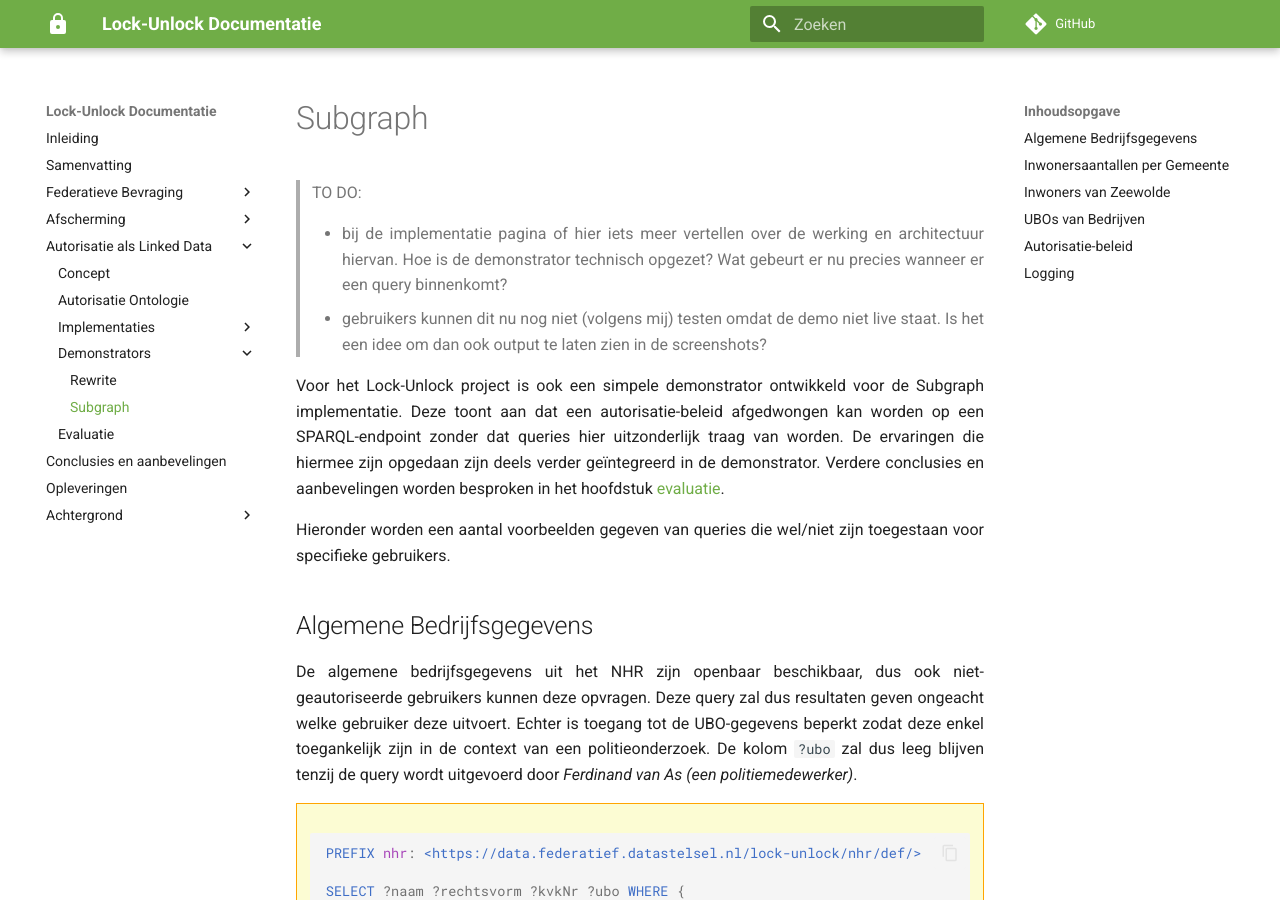
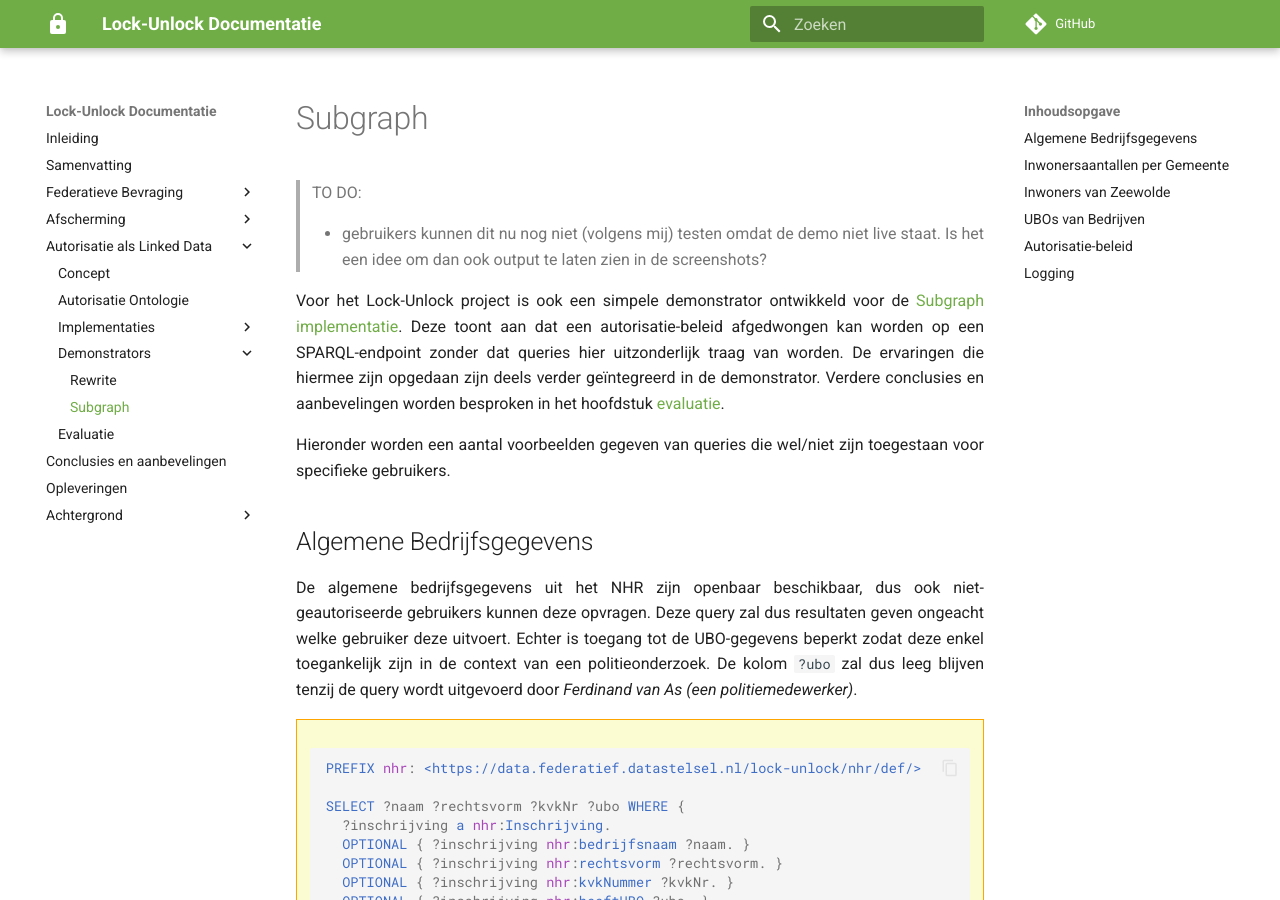
Before and after one commit to kadaster-labs/lock-unlock-docs, an MkDocs documentation site: the page built from docs/autorisatie-als-linkeddata/demonstrators/subgraph.md, in a window 1280 px wide and 900 px high. Built offline with MkDocs 1.6.1 and Material for MkDocs 9.7.7, drawn with Linux system fonts in a browser that asks for light colours; comment, search, counter and statistics services are not loaded; the version menu is left out.

Commit message:
todo verwijderd want verwerkt

```diff
--- a/docs/autorisatie-als-linkeddata/demonstrators/subgraph.md
+++ b/docs/autorisatie-als-linkeddata/demonstrators/subgraph.md
@@ -3,17 +3,14 @@ title: Subgraph
 ---
 > TO DO:
 >
-> - bij de implementatie pagina of hier iets meer vertellen over de werking en architectuur hiervan.
->   Hoe is de demonstrator technisch opgezet? Wat gebeurt er nu precies wanneer er een query
->   binnenkomt?
 > - gebruikers kunnen dit nu nog niet (volgens mij) testen omdat de demo niet live staat. Is het een
 >   idee om dan ook output te laten zien in de screenshots?
 
-Voor het Lock-Unlock project is ook een simpele demonstrator ontwikkeld voor de Subgraph
-implementatie. Deze toont aan dat een autorisatie-beleid afgedwongen kan worden op een
-SPARQL-endpoint zonder dat queries hier uitzonderlijk traag van worden. De ervaringen die hiermee
-zijn opgedaan zijn deels verder geïntegreerd in de demonstrator. Verdere conclusies en aanbevelingen
-worden besproken in het hoofdstuk [evaluatie](../evaluatie.md).
+Voor het Lock-Unlock project is ook een simpele demonstrator ontwikkeld voor de [Subgraph
+implementatie](../implementaties/subgraph.md). Deze toont aan dat een autorisatie-beleid afgedwongen
+kan worden op een SPARQL-endpoint zonder dat queries hier uitzonderlijk traag van worden. De
+ervaringen die hiermee zijn opgedaan zijn deels verder geïntegreerd in de demonstrator. Verdere
+conclusies en aanbevelingen worden besproken in het hoofdstuk [evaluatie](../evaluatie.md).
 
 Hieronder worden een aantal voorbeelden gegeven van queries die wel/niet zijn toegestaan voor
 specifieke gebruikers.
```
